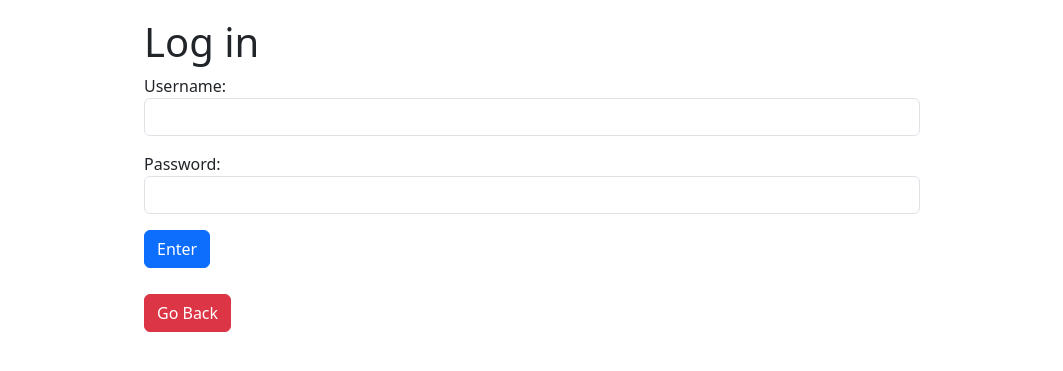
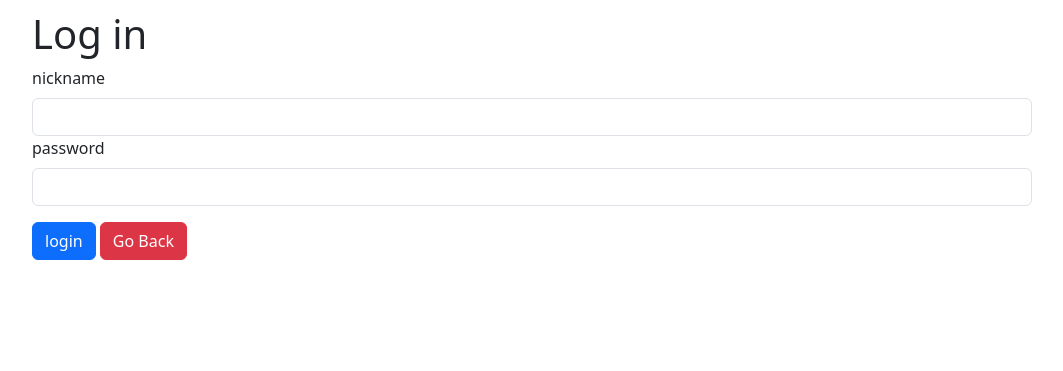
Before and after one commit to 0culos/gamelib, a Flask app: page /login in a window 1280 px wide. Shown: the top 371 px of the page, without its empty margins (108-1171 px from the left). Run offline with Flask 3, Linux system fonts and the light colour scheme; some libraries are stand-ins or nearby versions.

Commit message:
code refactor and encryption implementation

```diff
--- a/gamelib.py
+++ b/gamelib.py
@@ -1,14 +1,17 @@
 from flask import Flask
 from flask_sqlalchemy import SQLAlchemy
 from flask_wtf.csrf import CSRFProtect
+from flask_bcrypt import Bcrypt
 
 app = Flask(__name__)
 app.config.from_pyfile('config.py')
 
 db = SQLAlchemy(app)
 csrf = CSRFProtect(app)
+bcrypt = Bcrypt(app)
 
-from views import *
+from views_game import *
+from views_user import *
 
 if __name__ == '__main__':
     app.run()
--- a/helpers.py
+++ b/helpers.py
@@ -1,7 +1,7 @@
 import os
 from gamelib import app
 from flask_wtf import FlaskForm
-from wtforms import StringField, validators, SubmitField
+from wtforms import StringField, validators, SubmitField, PasswordField
 
 
 class GameForm(FlaskForm):
@@ -9,6 +9,12 @@
     category = StringField('Category', [validators.DataRequired(), validators.Length(min=1, max=40)])
     console = StringField('Console', [validators.DataRequired(), validators.Length(min=1, max=20)])
     save = SubmitField('Save')
+
+
+class UserForm(FlaskForm):
+    nickname = StringField('nickname', [validators.DataRequired(), validators.Length(min=1, max=8)])
+    password = PasswordField('password', [validators.DataRequired(), validators.Length(min=1, max=100)])
+    login = SubmitField('login')
 
 
 def return_image(id):
--- a/static/app.css
+++ b/static/app.css
@@ -45,11 +45,11 @@
     text-align: center;
 }
 
-.formularioJogo {
+.gameForm {
     display: flex;
 }
 
-.formularioImagem {
+.imageForm {
     margin-right: 16px
 }
 
@@ -61,7 +61,7 @@
     width: 700px;
 }
 
-.inputsJogo {
+.inputsGame {
     width: 100%;
     margin-left: 1em;
     margin-bottom: 1em;
--- a/templates/login.html
+++ b/templates/login.html
@@ -1,13 +1,40 @@
-{% extends "base.html" %}
-{% block content %}
-      <div class="container">
+<!DOCTYPE html>
+<html>
+  <head>
+    <meta charset="utf-8">
+    <meta name="viewport" content="width=device-width, initial-scale=1">
+    <title>Gamelib</title>
+    <link rel="stylesheet" href="{{ url_for('static', filename='bootstrap.css') }}">
+    <link rel="stylesheet" href="{{ url_for('static', filename='app.css') }}">
+  </head>
+  <body>
+    <div class="container">
+
+        {% with messages = get_flashed_messages() %}
+            {% if messages %}
+                <ul id="messages" class="list-unstyled">
+                {% for message in messages %}
+                    <li class="alert alert-success">{{ message }}</li>
+                {% endfor %}
+                </ul>
+            {% endif %}
+        {% endwith %}
+
         <h1>Log in</h1>
         <form method="POST" action="{{ url_for('authenticate') }}">
-            <input type="hidden" name="next_page" value="{{ next_page }}">
-            <p><label>Username:</label> <input class="form-control" type="text" name="user" required></p>
-            <p><label>Password:</label> <input class="form-control" type="password" name="password" required></p>
-            <p><button class="btn btn-primary" type="submit">Enter</button></p>
+            <input type="hidden" name="next_page" value="{{ next_page or url_for('index') }}">
+            {{ form.csrf_token() }}
+            <div class="form-group">
+                {{ form.nickname.label(class="form-label") }}
+                {{ form.nickname(class="form-control") }}
+            </div>
+            <div class="form-group">
+                {{ form.password.label(class="form-label") }}
+                {{ form.password(class="form-control") }}
+            </div>
+            <div class="form-group buttons">
+                {{ form.login(class="btn btn-primary") }}
+                <a class="btn btn-danger" href="{{ url_for('index') }}">Go Back</a>
+            </div>
         </form>
-        <a class="btn btn-danger" href="{{ url_for('index') }}">Go Back</a>
     </div>
-{% endblock %}
--- a/views.py
+++ b/views_game.py
@@ -3,7 +3,7 @@
 from flask import render_template, request, redirect, url_for, flash, session, send_from_directory
 
 from gamelib import app, db
-from models import Games, Users
+from models import Games
 from helpers import return_image, delete_image, GameForm
 
 
@@ -104,33 +104,6 @@
     return redirect(url_for('index'))
 
 
-@app.route('/login', methods=('GET', 'POST'))
-def login():
-    next_page = request.args.get('next_page')
-    return render_template('login.html', next_page=next_page)
-
-
-@app.route('/authenticate', methods=('GET', 'POST'))
-def authenticate():
-    user = Users.query.filter_by(nickname=request.form['user']).first()
-    if user:
-        if request.form['password'] == user.password:
-            session['logged_in'] = user.nickname
-            flash(user.nickname + ' logged in successfully.')
-            next_page = request.form['next_page']
-            return redirect(next_page)
-    else:
-        flash('Login failed.')
-        return redirect(url_for('login'))
-
-
-@app.route('/logout')
-def logout():
-    session['logged_in'] = None
-    flash('User logged out successfully')
-    return redirect(url_for('index'))
-
-
 @app.route('/uploads/<file_name>')
 def image(file_name):
     return send_from_directory('uploads', file_name)
--- /dev/null
+++ b/views_user.py
@@ -0,0 +1,35 @@
+from flask import render_template, request, redirect, url_for, flash, session
+from gamelib import app
+from helpers import UserForm
+from models import Users
+from flask_bcrypt import check_password_hash
+
+
+@app.route('/login')
+def login():
+    next_page = request.args.get('next_page')
+    form = UserForm()
+    return render_template('login.html', next_page=next_page, form=form)
+
+
+@app.route('/authenticate', methods=['POST', ])
+def authenticate():
+    form = UserForm(request.form)
+    user = Users.query.filter_by(nickname=form.nickname.data).first()
+    password = check_password_hash(user.password, form.password.data)
+
+    if user and password:
+        session['logged_in'] = user.nickname
+        flash(user.nickname + ' logged in successfully.')
+        next_page = request.form['next_page']
+        return redirect(next_page)
+    else:
+        flash('Login failed.')
+        return redirect(url_for('login'))
+
+
+@app.route('/logout')
+def logout():
+    session['logged_in'] = None
+    flash('User logged out successfully')
+    return redirect(url_for('index'))
```
Also changed, not shown: db_script.py (+5 -4 lines), templates/edit.html (+6 -6 lines), templates/new_game.html (+6 -6 lines).
